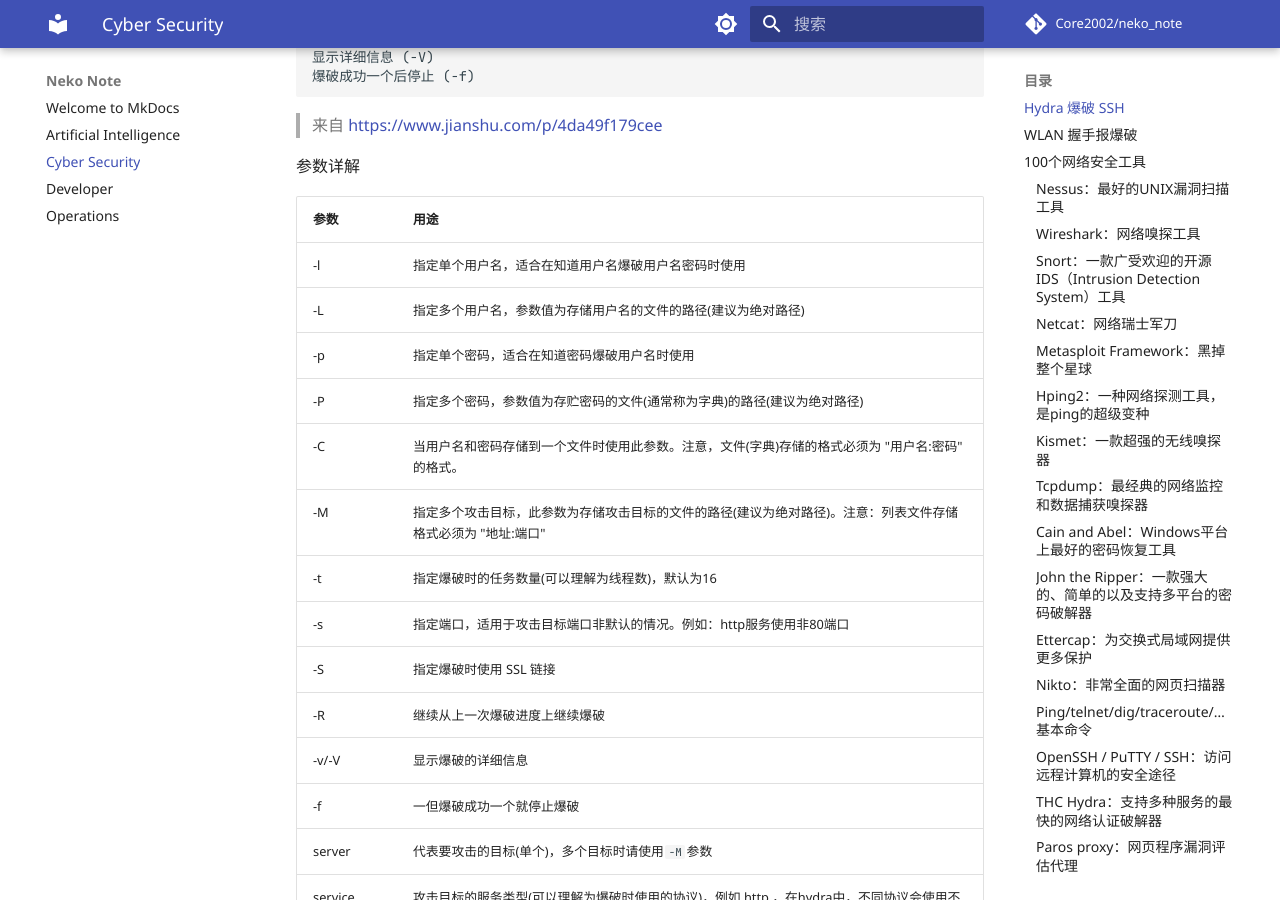
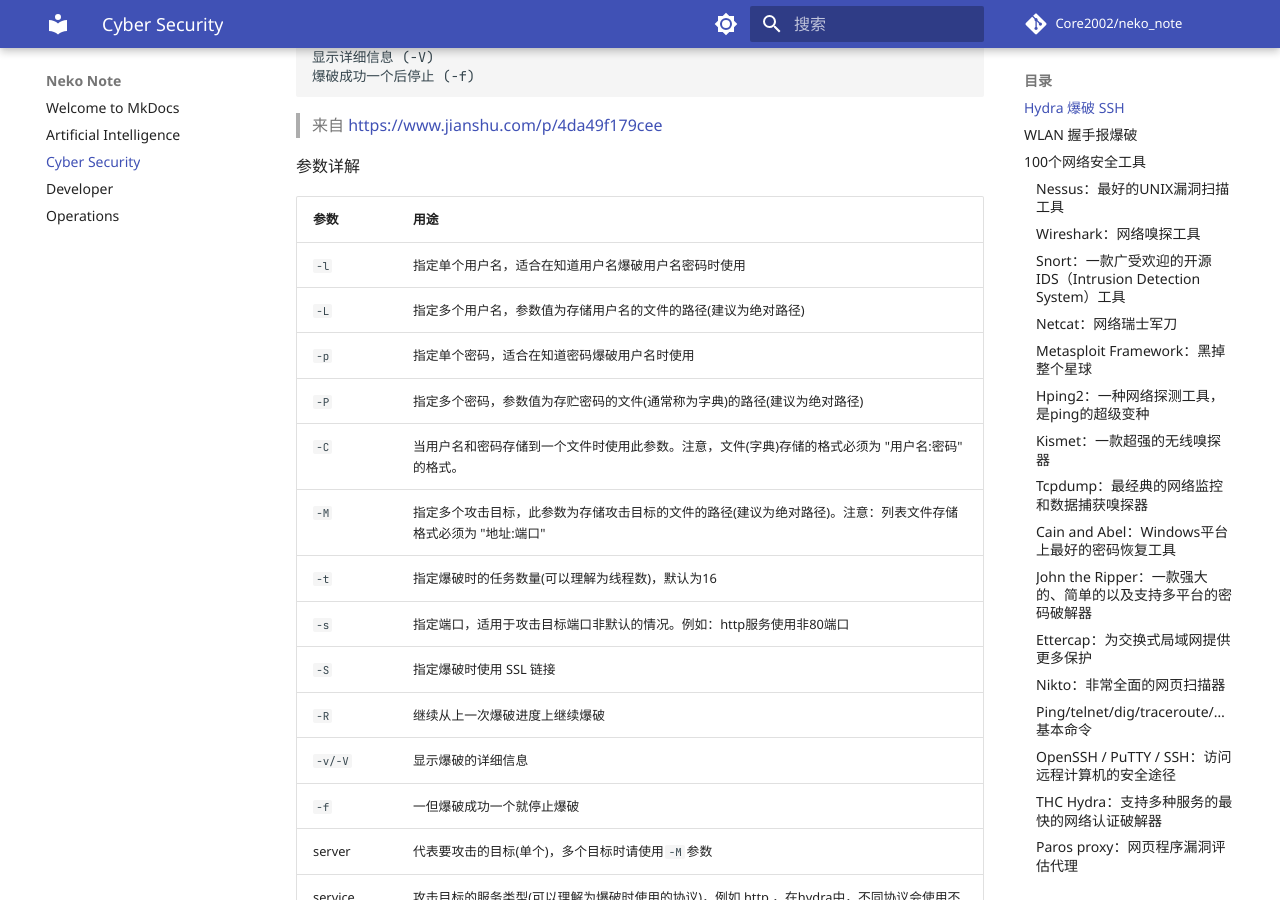
Before and after one commit to Core2002/neko_note, an MkDocs documentation site: the page built from docs/cyber_security.md, in a window 1280 px wide and 900 px high, scrolled down 363 px. Built offline with MkDocs 1.6.1 and Material for MkDocs 9.7.7, drawn with Linux system fonts in a browser that asks for light colours; comment, search, counter and statistics services are not loaded.

Commit message:
👷 Chore: Update Hydra tool documentation for parameter formatting.
Revise the Hydra tool's parameter documentation to use backticks for consistency and
clarity. This change ensures that Hydra's parameters are presented in a way that is
standard across the documentation, improving readability and user experience.

- Shift parameter display from italicized to code-style formatting.
- Ensure uniformity in documentation for Hydra version 9.

```diff
--- a/docs/cyber_security.md
+++ b/docs/cyber_security.md
@@ -23,18 +23,18 @@
 
 | 参数 | 用途 |
 | --- | --- |
-| -l | 指定单个用户名，适合在知道用户名爆破用户名密码时使用 |
-| -L | 指定多个用户名，参数值为存储用户名的文件的路径(建议为绝对路径) |
-| -p | 指定单个密码，适合在知道密码爆破用户名时使用 |
-| -P | 指定多个密码，参数值为存贮密码的文件(通常称为字典)的路径(建议为绝对路径) |
-| -C | 当用户名和密码存储到一个文件时使用此参数。注意，文件(字典)存储的格式必须为 "用户名:密码" 的格式。 |
-| -M | 指定多个攻击目标，此参数为存储攻击目标的文件的路径(建议为绝对路径)。注意：列表文件存储格式必须为 "地址:端口" |
-| -t | 指定爆破时的任务数量(可以理解为线程数)，默认为16 |
-| -s | 指定端口，适用于攻击目标端口非默认的情况。例如：http服务使用非80端口 |
-| -S | 指定爆破时使用 SSL 链接 |
-| -R | 继续从上一次爆破进度上继续爆破 |
-| -v/-V | 显示爆破的详细信息 |
-| -f | 一但爆破成功一个就停止爆破 |
+| `-l` | 指定单个用户名，适合在知道用户名爆破用户名密码时使用 |
+| `-L` | 指定多个用户名，参数值为存储用户名的文件的路径(建议为绝对路径) |
+| `-p` | 指定单个密码，适合在知道密码爆破用户名时使用 |
+| `-P` | 指定多个密码，参数值为存贮密码的文件(通常称为字典)的路径(建议为绝对路径) |
+| `-C` | 当用户名和密码存储到一个文件时使用此参数。注意，文件(字典)存储的格式必须为 "用户名:密码" 的格式。 |
+| `-M` | 指定多个攻击目标，此参数为存储攻击目标的文件的路径(建议为绝对路径)。注意：列表文件存储格式必须为 "地址:端口" |
+| `-t` | 指定爆破时的任务数量(可以理解为线程数)，默认为16 |
+| `-s` | 指定端口，适用于攻击目标端口非默认的情况。例如：http服务使用非80端口 |
+| `-S` | 指定爆破时使用 SSL 链接 |
+| `-R` | 继续从上一次爆破进度上继续爆破 |
+| `-v/-V` | 显示爆破的详细信息 |
+| `-f` | 一但爆破成功一个就停止爆破 |
 | server | 代表要攻击的目标(单个)，多个目标时请使用 `-M` 参数 |
 | service | 攻击目标的服务类型(可以理解为爆破时使用的协议)，例如 http ，在hydra中，不同协议会使用不同的模块来爆破，hydra 的 http-get 和 http-post 模块就用来爆破基于 get 和 post 请求的页面 |
 | OPT | 爆破模块的额外参数，可以使用 `-U` 参数来查看模块支持那些参数，例如命令：`hydra -U http-get` |
```
